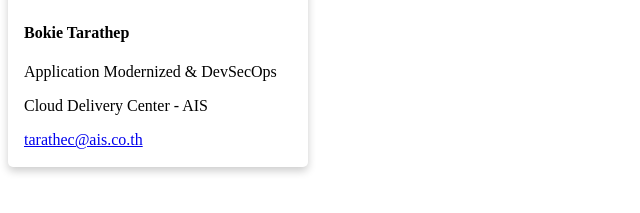
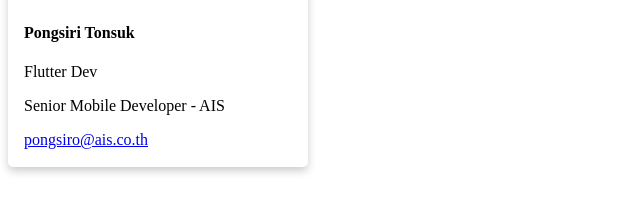
Before and after one commit to PongsiriTK/PongsiriTK.github.io, a plain HTML site: page index.html in a window 1280 px wide. Shown: the part 295-508 px from the top of the page, without its empty margins (0-640 px from the left). Drawn offline with Linux system fonts and the light colour scheme.

Commit message:
update profile

```diff
--- a/index.html
+++ b/index.html
@@ -17,4 +17,4 @@
     .container {
       padding: 2px 16px;
     }
-    </style></head><body><h2>My Card</h2><div class="card"><img src="https://avatars.githubusercontent.com/u/26413446?v=4" alt="Avatar" style="width:100%"><div class="container"><h4><b>Bokie Tarathep</b></h4><p>Application Modernized & DevSecOps</p><p>Cloud Delivery Center - AIS</p><p><a href="mailto:tarathec@ais.co.th">tarathec@ais.co.th</a></p></div></div></body></html>
+    </style></head><body><h2>My Card</h2><div class="card"><img src="https://avatars.githubusercontent.com/u/42290591?s=400&v=4" alt="Avatar" style="width:100%"><div class="container"><h4><b>Pongsiri Tonsuk</b></h4><p>Flutter Dev</p><p>Senior Mobile Developer - AIS</p><p><a href="mailto:pongsiro@ais.co.th">pongsiro@ais.co.th</a></p></div></div></body></html>
```
